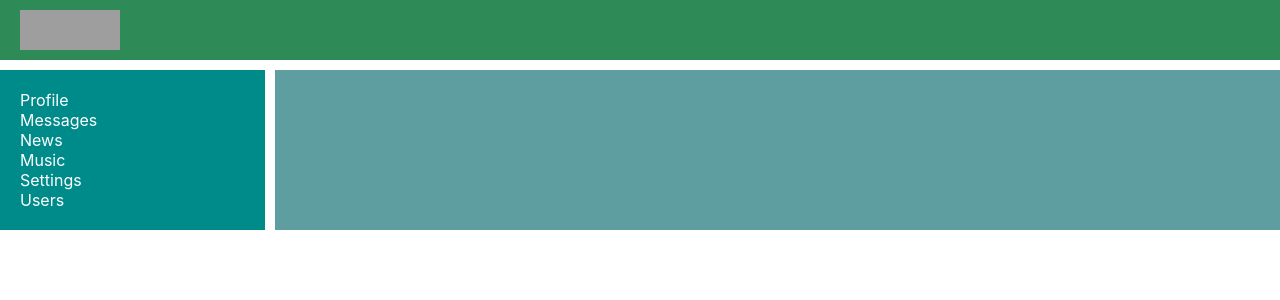
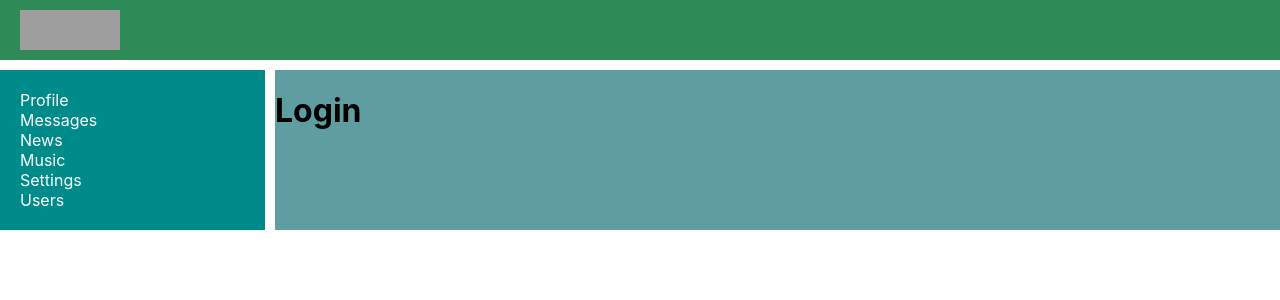
Before and after one commit to dezo103/social, a React (Create React App) app: page /login in a window 1280 px wide. Shown: the top 300 px of the page. Built offline with nearby package versions, Linux system fonts and the light colour scheme; no server answers; grey boxes are pictures that could not be loaded.

Commit message:
create redirects for unauthorised users

```diff
--- a/src/App.tsx
+++ b/src/App.tsx
@@ -9,6 +9,7 @@
 import UsersContainer from "./components/Users/UsersContainer";
 import ProfileContainer from "./components/Profile/ProfileContainer";
 import HeaderContainer from "./components/Header/HeaderContainer";
+import {Login} from "./components/Login/Login";
 
 const App = () => {
     return (
@@ -22,6 +23,7 @@
                 <Route path={'/music'} render={() => <Music/>}/>
                 <Route path={'/settings'} render={() => <Settings/>}/>
                 <Route path={'/users'} render={() => <UsersContainer/>}/>
+                <Route path={'/login'} render={() => <Login/>}/>
             </div>
         </div>
     )
--- a/src/components/Dialogs/Dialogs.tsx
+++ b/src/components/Dialogs/Dialogs.tsx
@@ -4,11 +4,13 @@
 import Message from "./Message/Message";
 
 import {dialogsPageType} from "../../redux/store";
+import {Redirect} from "react-router-dom";
 
 type DialogsPropsType = {
     updateNewMessageBody: (text: string) => void
     dialogsPage: dialogsPageType
     sendMessage: (newMessageBody: string) => void
+    isAuth: boolean
 }
 
 const Dialogs = (props: DialogsPropsType) => {
@@ -28,6 +30,8 @@
         props.updateNewMessageBody(text)
     }
 
+   if (!props.isAuth) return <Redirect to={"/login"} />
+
     return (
         <div className={s.dialogs}>
             <div className={s.dialogsItems}>
--- a/src/components/Dialogs/DialogsContainer.tsx
+++ b/src/components/Dialogs/DialogsContainer.tsx
@@ -14,6 +14,7 @@
 
 type MapStatePropsType = {
     dialogsPage: dialogsPageType
+    isAuth: boolean
 }
 
 type mapDispatchPropsType = {
@@ -23,7 +24,8 @@
 
 let mapStateToProps = (state: AppStateType): MapStatePropsType => {
     return {
-        dialogsPage: state.dialogsPage
+        dialogsPage: state.dialogsPage,
+        isAuth: state.auth.isAuth
     }
 }
 
--- /dev/null
+++ b/src/components/Login/Login.tsx
@@ -0,0 +1,9 @@
+import React from 'react';
+
+export const Login = () => {
+    return (
+        <h1>
+            Login
+        </h1>
+    );
+};
--- a/src/components/Profile/ProfileContainer.tsx
+++ b/src/components/Profile/ProfileContainer.tsx
@@ -2,7 +2,7 @@
 import Profile from "./Profile";
 import {connect} from "react-redux";
 import {getUserProfile} from "../../redux/profile-reducer";
-import {RouteComponentProps, withRouter} from "react-router-dom";
+import {Redirect, RouteComponentProps, withRouter} from "react-router-dom";
 
 type PathParamsType = {
     userId: string
@@ -12,6 +12,7 @@
 
 type mapStatePropsType = {
     profile: any
+    isAuth: boolean
 }
 
 type mapDispatchPropsType = {
@@ -31,6 +32,8 @@
     }
 
     render () {
+        if(!this.props.isAuth) return <Redirect to={"/login"} />
+
         return (
             <Profile {...this.props} profile={this.props.profile} />
         )
@@ -38,7 +41,8 @@
 }
 
 let mapStateToProps = (state: any): mapStatePropsType => ({
-    profile: state.profilePage.profile
+    profile: state.profilePage.profile,
+    isAuth: state.auth.isAuth
 })
 
 let WithUrlDataContainerComponent = withRouter(ProfileContainer)
```
